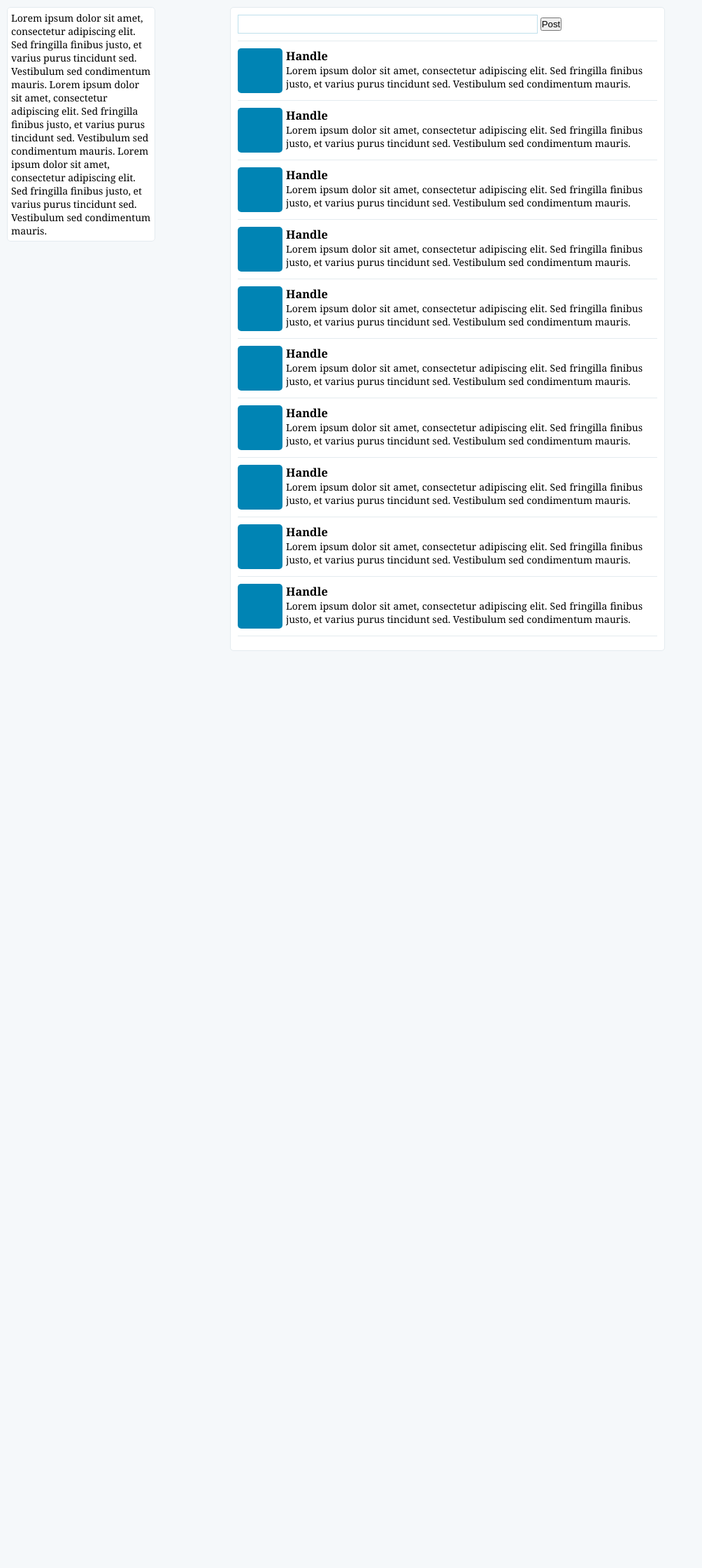
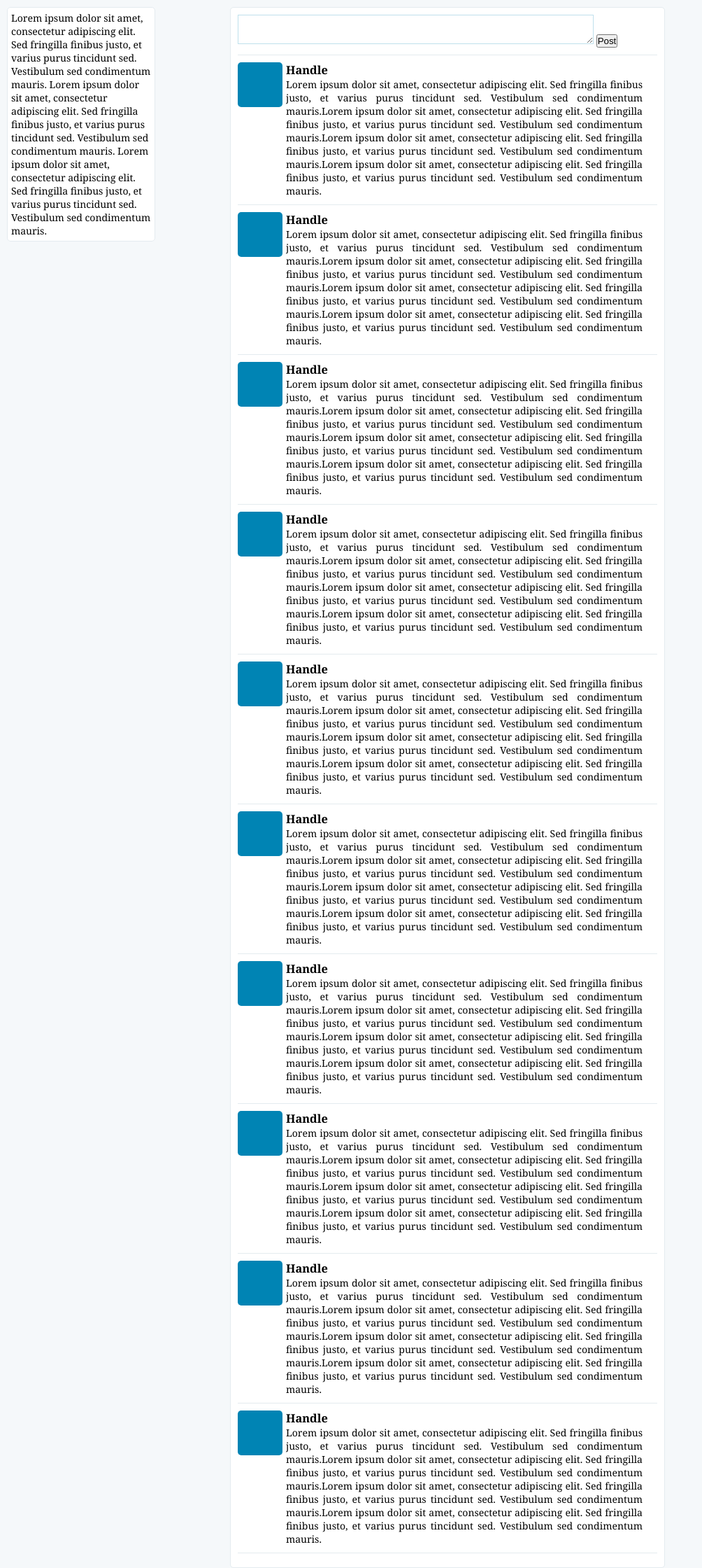
Before and after one commit to dnivanthaka/twitterclone, a PHP site: page / in a window 1280 px wide. Shown: the whole page at 70% size, without its empty margins (0-1004 px from the left). Before the commit the page ends 930 px from the top, so only its background shows below. Run offline with PHP 8.4, Linux system fonts and the light colour scheme.

Commit message:
Updated the sources

```diff
--- a/index.php
+++ b/index.php
@@ -17,7 +17,7 @@
     <div id="postContainer">
         <div id="posting">
         <form>
-        <input type="text" size="50" name="tweet" value="" />
+        <textarea cols="60" rows="2"></textarea>
         <input type="submit" name="post" value="Post" />
         </form>
         </div>
@@ -29,7 +29,7 @@
             <div class="avatar"></div>
             <div class="postContent">
                 <h3>Handle</h3>
-                <p class="message">Lorem ipsum dolor sit amet, consectetur adipiscing elit. Sed fringilla finibus justo, et varius purus tincidunt sed. Vestibulum sed condimentum mauris.</p>
+                <p class="message">Lorem ipsum dolor sit amet, consectetur adipiscing elit. Sed fringilla finibus justo, et varius purus tincidunt sed. Vestibulum sed condimentum mauris.Lorem ipsum dolor sit amet, consectetur adipiscing elit. Sed fringilla finibus justo, et varius purus tincidunt sed. Vestibulum sed condimentum mauris.Lorem ipsum dolor sit amet, consectetur adipiscing elit. Sed fringilla finibus justo, et varius purus tincidunt sed. Vestibulum sed condimentum mauris.Lorem ipsum dolor sit amet, consectetur adipiscing elit. Sed fringilla finibus justo, et varius purus tincidunt sed. Vestibulum sed condimentum mauris.</p>
             </div>
             <div class="clear"></div>
         </div>
--- a/styles.css
+++ b/styles.css
@@ -38,7 +38,7 @@ body{
     /*background-color: #E5F2F7;*/
 }
 
-#posting input[type="text"]{
+#posting textarea{
     border: solid 1px #BFE0EC;
     padding: 5px;
 }
```
